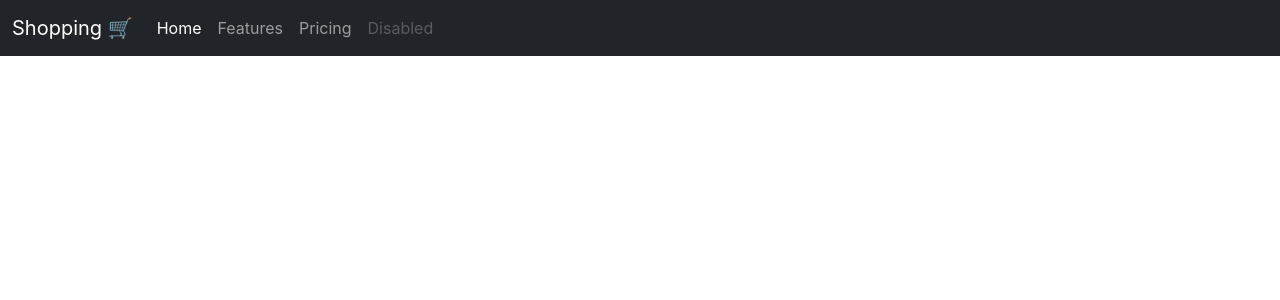
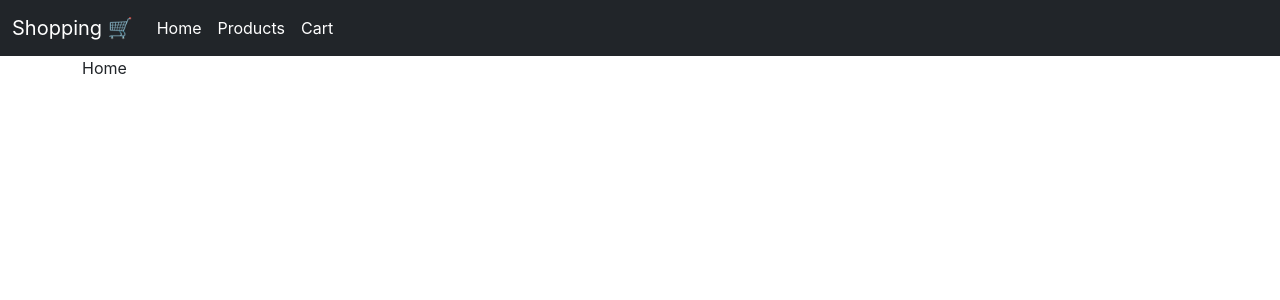
Before and after one commit to leninkumar1287/simpleCrud, a React (Create React App) app: page / in a window 1280 px wide. Shown: the top 300 px of the page. Built offline with nearby package versions, Linux system fonts and the light colour scheme; the HTML template or start-up script is replaced by a standard one.

Commit message:
server and Service folders added with their files

```diff
--- a/src/App.js
+++ b/src/App.js
@@ -1,7 +1,8 @@
 import React from 'react'
 import { BrowserRouter as Router, Routes, Route } from 'react-router-dom'
 import Navigation from './components/Navigation'
-import Home from './Home'
+import Home from './components/Home'
+import Products from './components/Products'
 export default function App() {
   return (
     <div>
@@ -9,9 +10,9 @@ export default function App() {
         <Navigation />
         <section className='container'>
           <Routes>
-            <Route path='/' component={<Home />} />
+            <Route path="/" element={<Home />} />
+            <Route path="/products" element={<Products />} />
           </Routes>
-
         </section>
       </Router>
     </div>
--- a/src/Home.js
+++ b/src/components/Home.js
@@ -2,6 +2,6 @@ import React from 'react'
 
 export default function Home() {
   return (
-    <div>Home</div>
+    <div> Home    </div>
   )
 }
--- a/src/components/Navigation.js
+++ b/src/components/Navigation.js
@@ -6,24 +6,24 @@ export default function Navigation() {
         <div>
             <nav class="navbar navbar-expand-lg navbar-dark bg-dark">
                 <div class="container-fluid">
-                    <Link class="navbar-brand" to="#">Shopping 🛒</Link>
+                    <Link class="navbar-brand" to="/">Shopping 🛒</Link>
                     <button class="navbar-toggler" type="button" data-bs-toggle="collapse" data-bs-target="#navbarNav" aria-controls="navbarNav" aria-expanded="false" aria-label="Toggle navigation">
                         <span class="navbar-toggler-icon"></span>
                     </button>
                     <div class="collapse navbar-collapse" id="navbarNav">
                         <ul class="navbar-nav">
                             <li class="nav-item">
-                                <Link class="nav-link active" aria-current="page" to="#">Home</Link>
+                                <Link class="nav-link active" aria-current="page" to="/">Home</Link>
                             </li>
                             <li class="nav-item">
-                                <Link class="nav-link" to="#">Features</Link>
+                                <Link class="nav-link active" to="/products">Products</Link>
                             </li>
                             <li class="nav-item">
-                                <Link class="nav-link" to="#">Pricing</Link>
+                                <Link class="nav-link active" to="/cart">Cart</Link>
                             </li>
-                            <li class="nav-item">
+                            {/* <li class="nav-item">
                                 <Link class="nav-link disabled" to="#" tabindex="-1" aria-disabled="true">Disabled</Link>
-                            </li>
+                            </li> */}
                         </ul>
                     </div>
                 </div>
--- /dev/null
+++ b/src/components/Products.js
@@ -0,0 +1,7 @@
+import React from 'react'
+
+export default function Products() {
+  return (
+    <div>Products</div>
+  )
+}
--- /dev/null
+++ b/src/components/server/Products.json
@@ -0,0 +1,5 @@
+{
+    "products": [
+        {}
+    ]
+}
--- /dev/null
+++ b/src/components/services/ProductServices.js
@@ -0,0 +1 @@
+import axios from 'axios'
```
